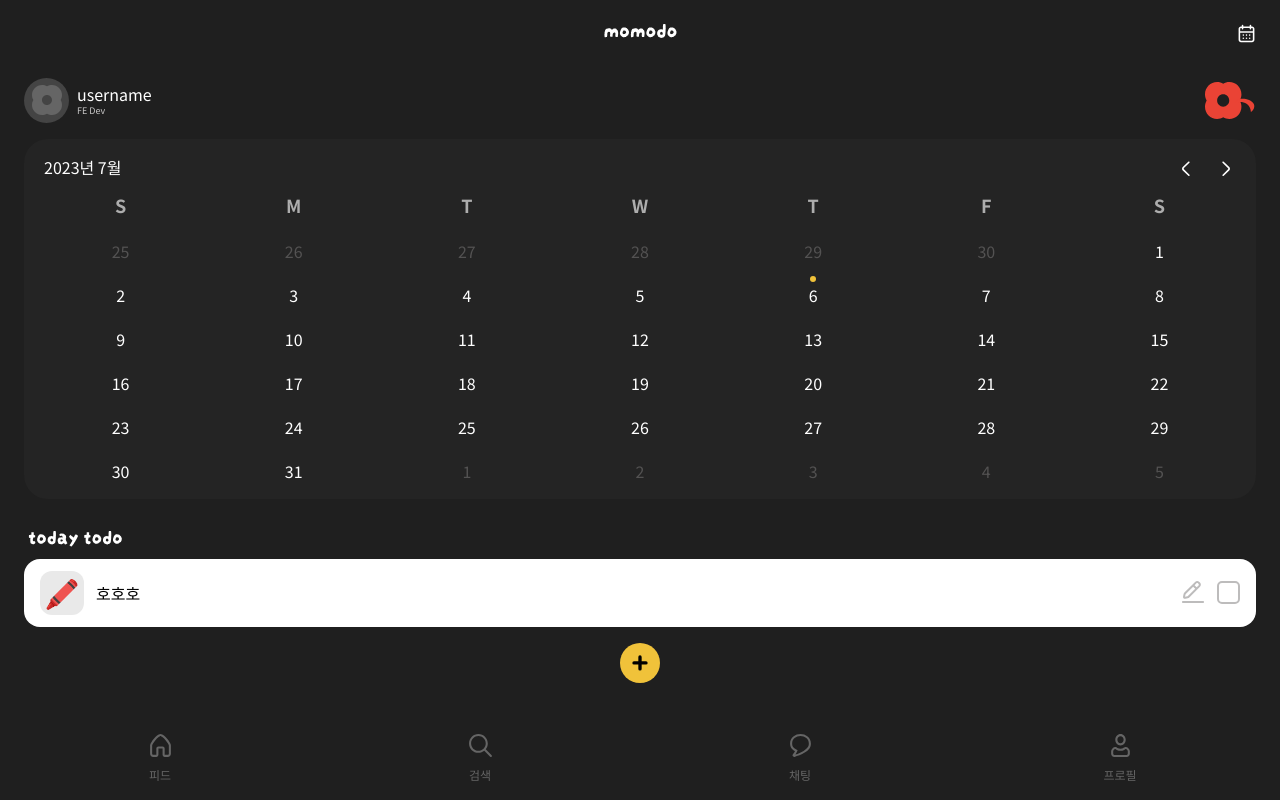
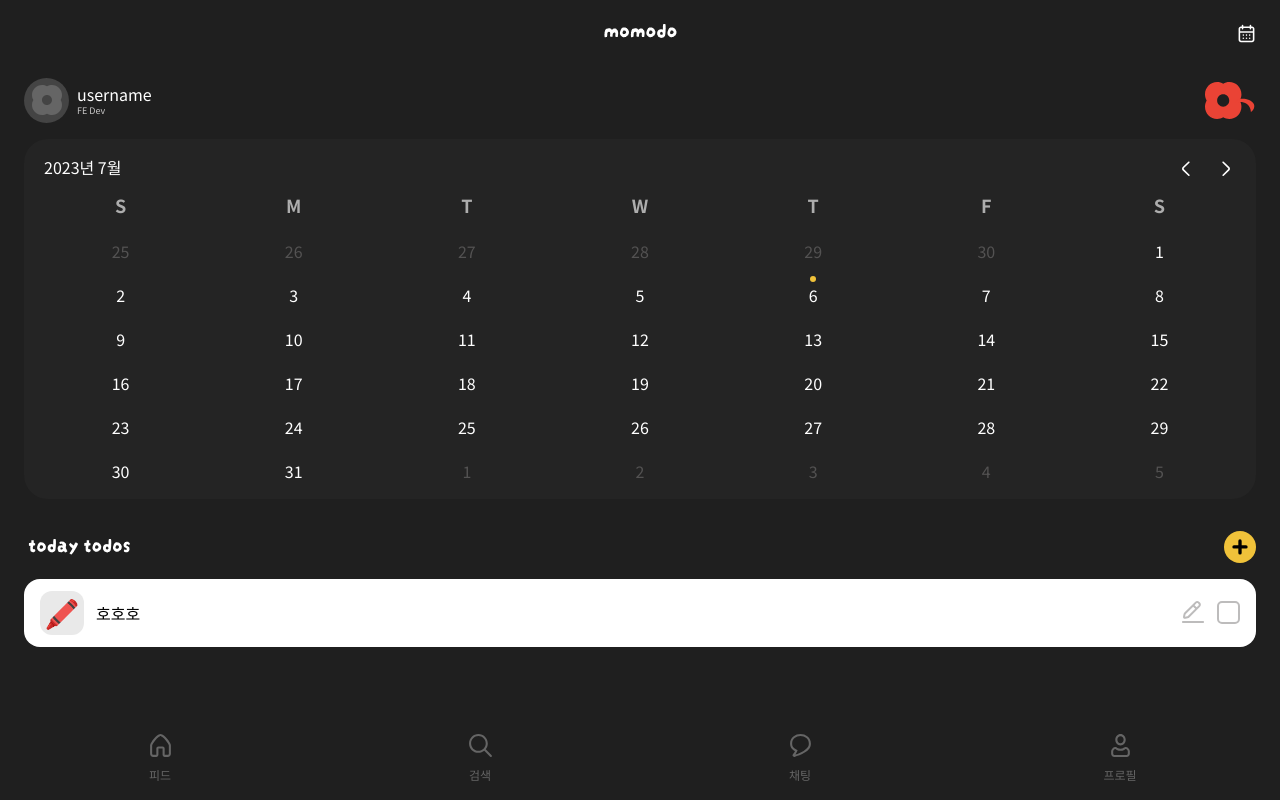
Before and after one commit to momodo-ToDoSupport/momodo_front, a Next.js app: page /mytodo in a window 1280 px wide. Built offline with nearby package versions, Linux system fonts and the light colour scheme.

Commit message:
feature: todolist컴포넌트에 modal 연결

```diff
--- a/src/components/AddButton.tsx
+++ b/src/components/AddButton.tsx
@@ -2,11 +2,20 @@ import Image from 'next/image';
 import React from 'react';
 import addButton from '../../public/images/plusIcon.svg';
 
-const AddButton = () => {
+interface AddButonProps {
+  openModal(): void;
+}
+
+const AddButton: React.FC<AddButonProps> = ({ openModal }) => {
   return (
-    <button className='w-10 h-10 bg-main-color rounded-full flex justify-center items-center mx-auto my-0 mt-4'>
-      <Image src={addButton} alt='투두 추가하기 버튼' />
-    </button>
+    <>
+      <button
+        className='w-8 h-8 bg-main-color rounded-full flex justify-center items-center'
+        onClick={openModal}
+      >
+        <Image src={addButton} alt='투두 추가하기 버튼' />
+      </button>
+    </>
   );
 };
 
--- a/src/components/Calender/WeeklyCalender.tsx
+++ b/src/components/Calender/WeeklyCalender.tsx
@@ -15,7 +15,7 @@ const WeeklyCalender = () => {
   }
 
   return (
-    <div className='flex py-4 overflow-x-scroll hide-scrollbar'>
+    <div className='flex py-3 overflow-x-scroll hide-scrollbar'>
       {dates.map((date, index) => (
         <div
           key={index}
--- a/src/components/Modal/Modal.tsx
+++ b/src/components/Modal/Modal.tsx
@@ -4,16 +4,16 @@ import TodoForm from '../TodoList/TodoForm';
 interface ModalProps {
   children?: ReactNode;
   type?: string | null;
+  closeModal(): void;
 }
 
-const Modal: React.FC<ModalProps> = ({ children, type }) => {
-  console.log(type);
+const Modal: React.FC<ModalProps> = ({ children, type, closeModal }) => {
   return (
-    <article className='bg-grey-44 z-10 w-full fixed bottom-0 left-0 rounded-tr-3xl rounded-tl-3xl {type===null ? pb-0 : pb-10}'>
-      <h1 className='hidden'>모달창</h1>
+    <article className='bg-grey-44 z-10 w-full fixed bottom-0 left-0 rounded-tr-3xl rounded-tl-3xl pb-10 {type===null ? pb-0 : pb-10}'>
+      <h2 className='hidden'>모달창</h2>
 
       {type === 'newtodo' || type === 'edittodo' ? (
-        <TodoForm type={type} />
+        <TodoForm type={type} closeModal={closeModal} />
       ) : (
         <>
           <span className='block w-1/5 h-1 bg-grey-65 rounded-md mx-auto mt-4 mb-8' />
--- a/src/components/TodoList/TodoForm.tsx
+++ b/src/components/TodoList/TodoForm.tsx
@@ -6,7 +6,12 @@ import close from '../../../public/images/closeIcon.svg';
 import Image from 'next/image';
 import Button from '../Button';
 
-const TodoForm = ({ type }) => {
+interface TodoFormProps {
+  type: string;
+  closeModal(): void;
+}
+
+const TodoForm: React.FC<TodoFormProps> = ({ type, closeModal }) => {
   const selectWeek = [
     { value: '일요일마다', name: '일요일 마다' },
     { value: '월요일마다', name: '월요일 마다' },
@@ -25,14 +30,18 @@ const TodoForm = ({ type }) => {
           alt='투두모달'
           className='mx-auto my-0'
         />
-        <button className='absolute right-4'>
+        <button className='absolute right-4' onClick={closeModal}>
           <Image src={close} alt='닫기 버튼' />
         </button>
       </div>
       <div className='flex flex-col items-center justify-center text-center mb-12'>
         <p className='bg-grey-65 text-xxl w-16 h-16 rounded-xl pt-2'>🎒</p>
         <button className='text-[#909090] flex items-center mt-2'>
-          <Image src={change} alt='이모지 변경하기 버튼' className='mr-1 mt-1' />
+          <Image
+            src={change}
+            alt='이모지 변경하기 버튼'
+            className='mr-1 mt-1'
+          />
           Change icon
         </button>
       </div>
--- a/src/components/TodoList/TodoList.tsx
+++ b/src/components/TodoList/TodoList.tsx
@@ -1,20 +1,24 @@
 import Image from 'next/image';
 import React from 'react';
 import Todo from './Todo';
-import todayTodo from '../../../public/images/todayTodoText.svg';
+import todayTodos from '../../../public/images/today-todos.svg';
 import AddButton from '../AddButton';
+import useModal from '../../hooks/useModal';
 import Modal from '../Modal/Modal';
-import ModalButton from '../Modal/ModalButton';
 
 const TodoList = () => {
+  const { modalOpen, openModal, closeModal } = useModal();
   return (
     <section className='mt-8'>
-      <h1 className='hidden'>투두리스트</h1>
-      <Image src={todayTodo} className='mb-3 ml-1' alt='오늘의 투두리스트' />
+      <h2 className='hidden'>투두리스트</h2>
+      <div className='flex justify-between items-center relative mb-4'>
+        <Image src={todayTodos} className='ml-1' alt='오늘의 투두리스트' />
+        <AddButton openModal={openModal} />
+      </div>
       <ul>
         <Todo />
       </ul>
-      <AddButton />
+      {modalOpen && <Modal type='newtodo' closeModal={closeModal} />}
     </section>
   );
 };
--- a/src/hooks/useModal.ts
+++ b/src/hooks/useModal.ts
@@ -5,10 +5,12 @@ const useModal = () => {
 
   const openModal = () => {
     setModalOpen(true);
+    console.log('열렸음');
   };
 
   const closeModal = () => {
     setModalOpen(false);
+    console.log('닫혔음');
   };
 
   return { modalOpen, openModal, closeModal };
```
Also changed, not shown: public/images/today-todos.svg (added), public/images/todayTodoText.svg (deleted).
